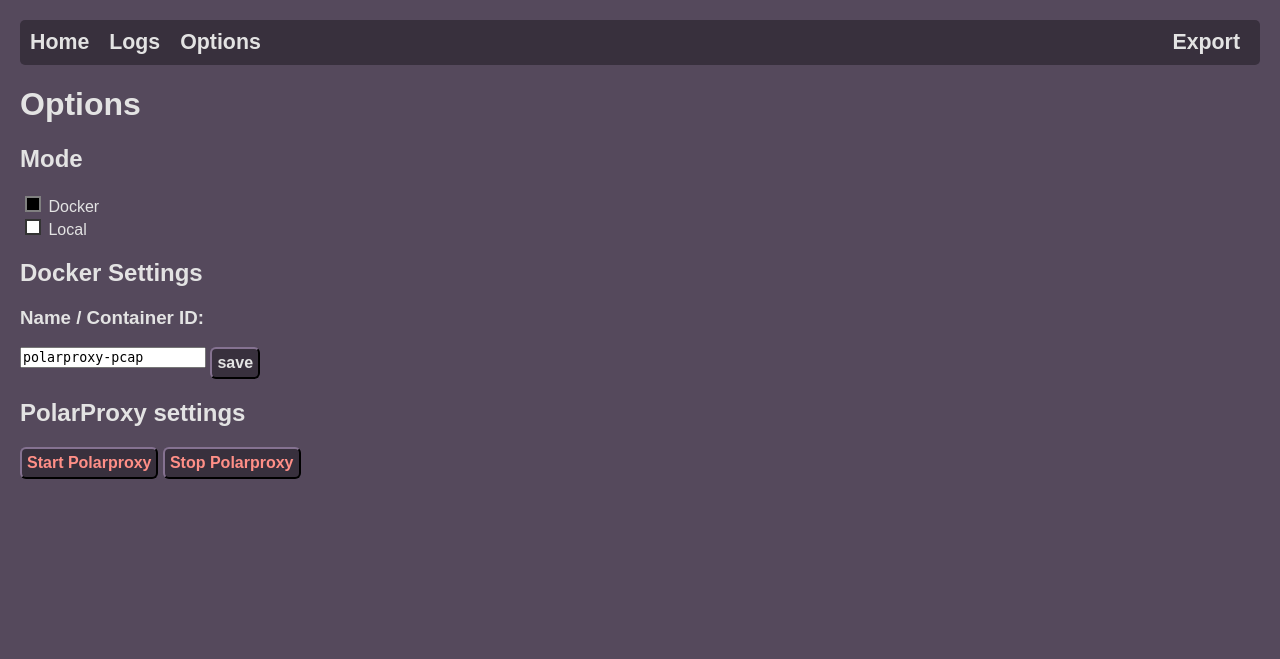
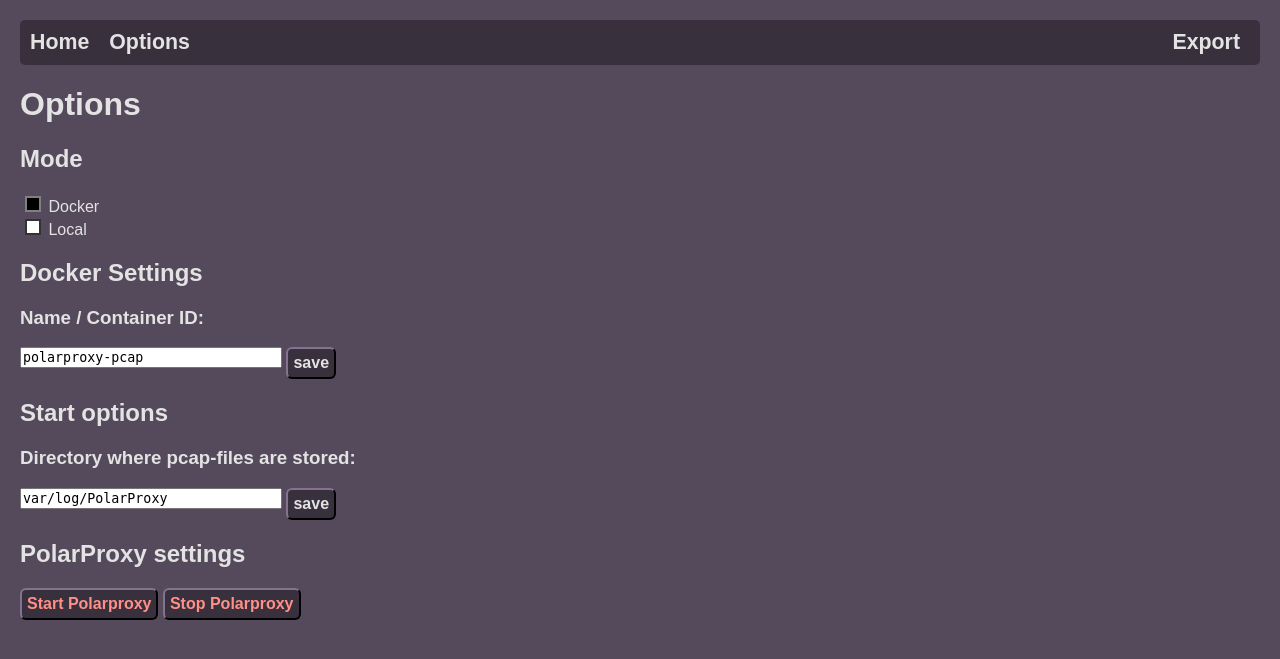
Before and after one commit to Pumacks/Webclient-PolayProxy, a Flask app: page /options in a window 1280 px wide. Shown: the top 659 px of the page. Run offline with Flask 3, Linux system fonts and the light colour scheme.

Commit message:
added configuration options

```diff
--- a/app/app.py
+++ b/app/app.py
@@ -7,6 +7,7 @@ app = Flask(__name__)
 
 container_id = ""
 docker_mode = ""
+pcap_directory = ""
 
 def stream_logs():
 	if docker_mode:
@@ -51,14 +52,17 @@ def stop_polarproxy():
 def load_settings():
 	global container_id
 	global docker_mode
+	global pcap_directory
 	try:
 		with open('app/static/settings.json', 'r') as f:
 			json_data = json.load(f)
 			container_id = json_data.get("container_id", "")
 			docker_mode = json_data.get("docker_mode", "")
+			pcap_directory = json_data.get("pcap_directory", "")
 	except (FileNotFoundError, json.JSONDecodeError):
 		container_id = ""
 		docker_mode = ""
+		pcap_directory = "var/log/PolarProxy"
 
 def write_into_json(name, data):
 	try:
@@ -80,13 +84,9 @@ def home():
 def log_stream():
     return Response(stream_logs(), mimetype="text/event-stream")
 
-@app.route("/logs")
-def logs():
-        return render_template("logs.html")
-
 @app.route("/options")
 def options():
-        return render_template("options.html", container_id = container_id, docker_mode = docker_mode)
+        return render_template("options.html", container_id = container_id, docker_mode = docker_mode, pcap_directory = pcap_directory)
 
 @app.route("/wireshark")
 def start_wireshark():
@@ -110,15 +110,19 @@ def setup_docker():
     write_into_json("container_id", container_id)
     return "OK"
 
+@app.route("/setPcapDirectory", methods=["POST"])
+def setup_pcapoverip():
+    global pcap_directory
+    pcap_directory = request.data.decode("utf-8")
+    write_into_json("pcap_directory", pcap_directory)
+    return "OK"
 
 @app.route("/set_mode", methods=["POST"])
 def switch_mode():
 	global docker_mode
 	mode = request.data.decode("utf-8")
-	is_docker = mode == "docker"
-	write_into_json("docker_mode", is_docker)
-	docker_mode = is_docker
-	threading.Thread(target=stop_polarproxy, daemon=True).start()
+	docker_mode = mode == "docker"
+	write_into_json("docker_mode", docker_mode)
 	return "Switched Mode"
 
 load_settings()
--- a/app/static/settings.json
+++ b/app/static/settings.json
@@ -1,4 +1,5 @@
 {
     "docker_mode": true,
-    "container_id": "polarproxy-pcap"
+    "container_id": "polarproxy-pcap",
+    "pcap_directory": "var/log/PolarProxy"
 }
--- a/app/static/style.css
+++ b/app/static/style.css
@@ -135,9 +135,8 @@ input[type="radio"]:checked {
 }
 
 
-#containertextarea{
+.textarea{
   resize: none;
-  width: 180px;
 }
 
 #proxy_settings button{
--- a/app/templates/base.html
+++ b/app/templates/base.html
@@ -12,12 +12,10 @@
 		<nav>
 			<ul class="navbar">
 				<li><a href="{{ url_for('home') }}">Home</a></li>
-				<li><a href="{{ url_for('logs') }}">Logs</a></li>
 				<li><a href="{{ url_for('options') }}">Options</a></li>
 				<li class="dropdown">
 					<a href="#" onclick="toggleDropdown(event)">Export</a>
 					<ul class="dropdown-content">
-						<li><a>Logs</a></li>
 						<li><a>Pcap</a></li>
 					</ul>
 				</li>
--- a/app/templates/options.html
+++ b/app/templates/options.html
@@ -29,9 +29,15 @@ content %}
 	<h2>Docker Settings</h2>
 	<h3>Name / Container ID:</h3>
 	<form id="docker_form">
-		<textarea id="containertextarea" name="container_id" rows="1" cols="40">
-{{ container_id }}</textarea
-		>
+		<textarea class="textarea" name="container_id" rows="1" cols="30">{{ container_id }}</textarea>
+		<button type="submit">save</button>
+	</form>
+</div>
+<div>
+	<h2>Start options</h2>
+	<h3>Directory where pcap-files are stored:</h3>
+	<form id="pcap_dir_form">
+		<textarea class="textarea" name="pcap_directory" rows="1" cols="30" placeholder="default: var/log/PolarProxy">{{ pcap_directory }}</textarea>
 		<button type="submit">save</button>
 	</form>
 </div>
@@ -127,5 +133,26 @@ content %}
 						console.error("Fehler:", err);
 					});
 			});
+		document
+			.getElementById("pcap_dir_form")
+			.addEventListener("submit", function (e) {
+				e.preventDefault(); // Verhindert Redirect
+
+				const formData = new FormData(this);
+				const id = formData.get("pcap_directory");
+
+				fetch("/setPcapDirectory", {
+					method: "POST",
+					headers: { "Content-Type": "text/plain" },
+					body: id,
+				})
+					.then((res) => res.text())
+					.then((data) => {
+						console.log("Antwort:", data);
+					})
+					.catch((err) => {
+						console.error("Fehler:", err);
+					});
+			});
 </script>
 {% endblock %}
```
Also changed, not shown: app/templates/index.html (+16 -1 lines), 1 other file.
